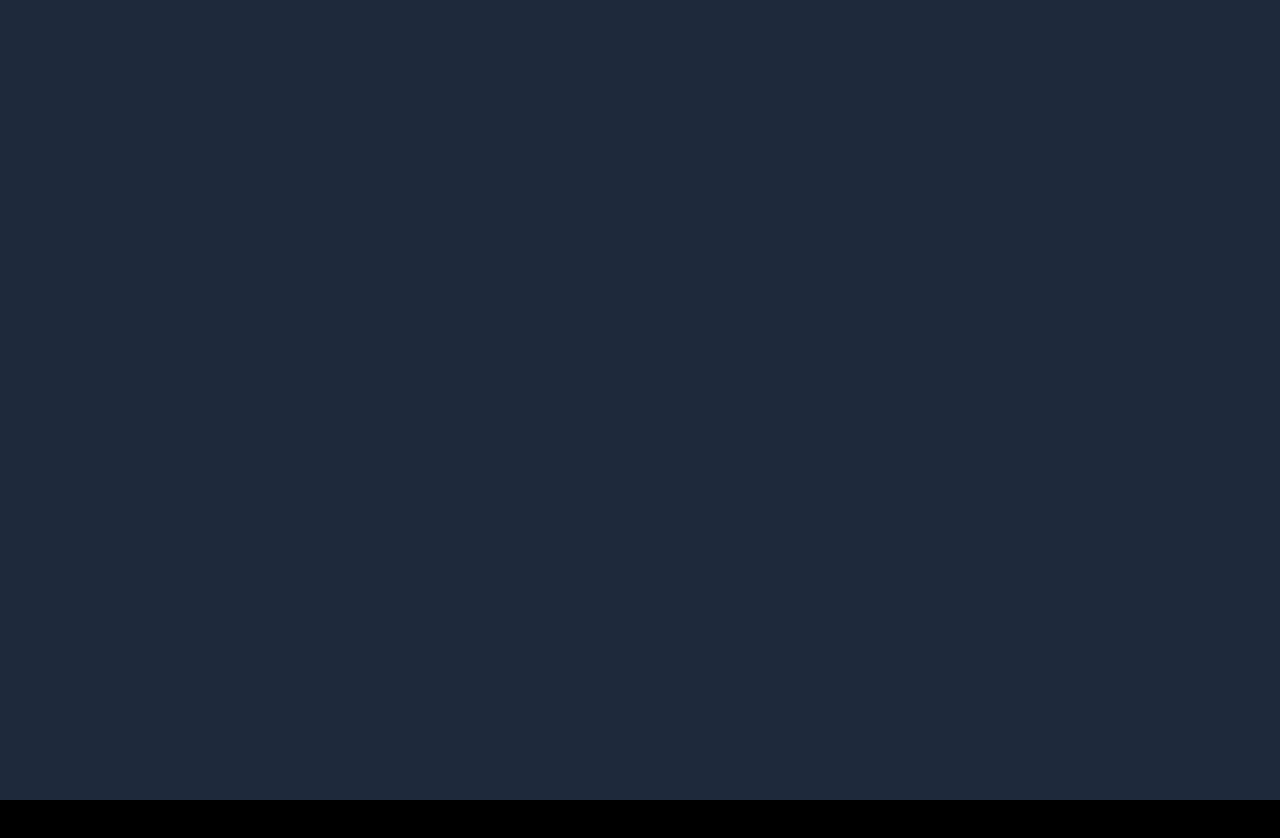
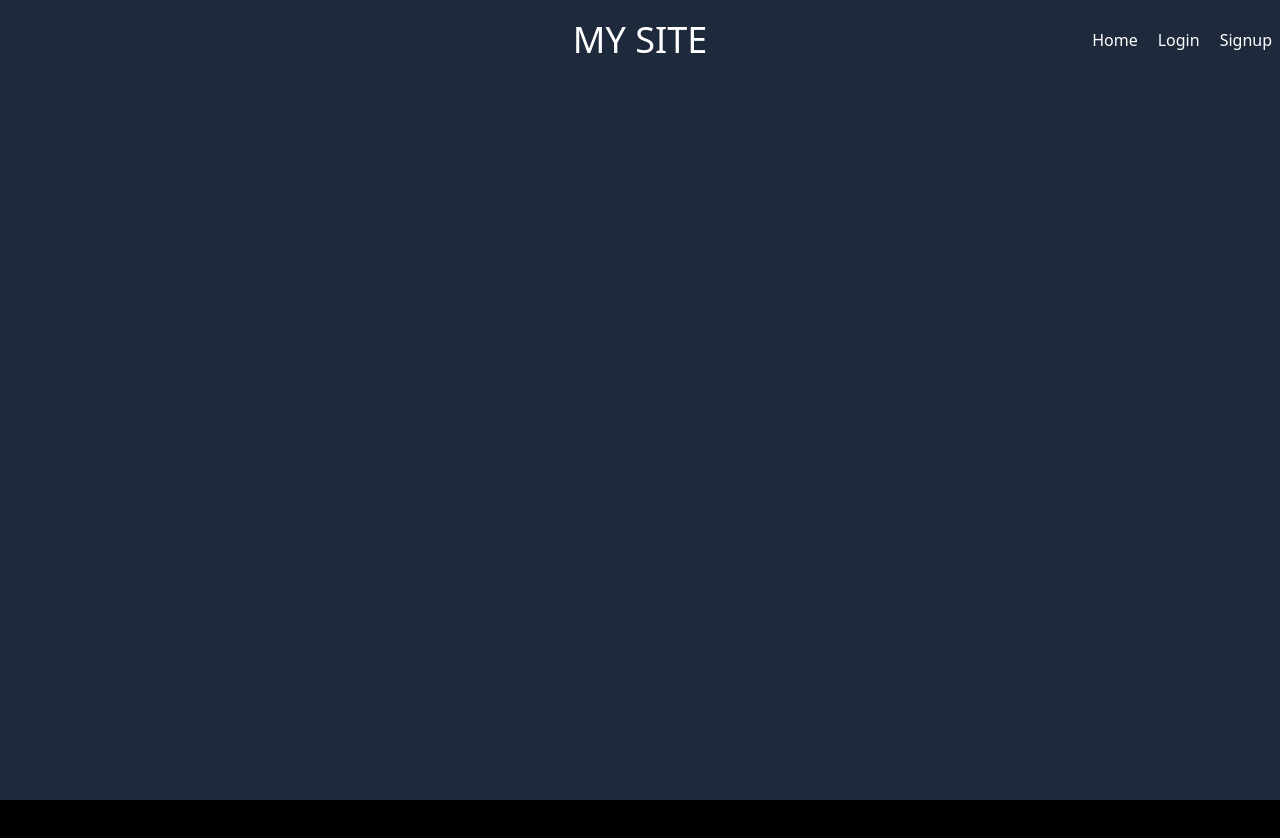
Before and after one commit to AmadeuszO/Tailwind-CSS-Hero, a website: page index.html in a window 1280 px wide. Shown: the top 838 px of the page. Drawn offline with nearby package versions, Linux system fonts and the light colour scheme.

Commit message:
add code html

```diff
--- a/index.html
+++ b/index.html
@@ -11,7 +11,19 @@
 <body>
 <!--section Hero-->
 <section class="flex flex-col min-h-screen bg-slate-800 text-white bg-center bg-cover bg-blend-overlay bg-black/30">
-
+<!--Hero Conteiner-->
+    <div class="flex items-center h-20">
+        <div class="mx-auto relative px-2 max-w-screen-xl w-full flex items-center justify-end">
+            <div class="text-4xl font-light uppercase absolute left-1/2 top-1/2 -translate-y-1/2 -translate-x-1/2">
+                My Site
+            </div>
+            <nav class="flex gap-5">
+                <a href="">Home</a>
+                <a href="">Login</a>
+                <a href="">Signup</a>
+            </nav>
+        </div>
+    </div>
 
 </section>
 <!--section next page-->
```
